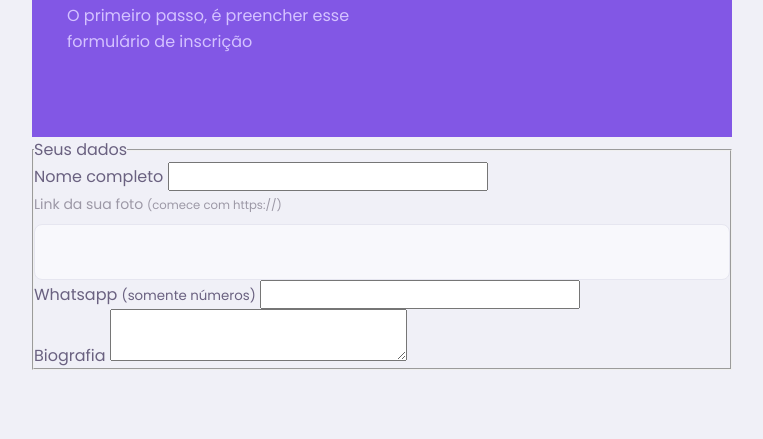
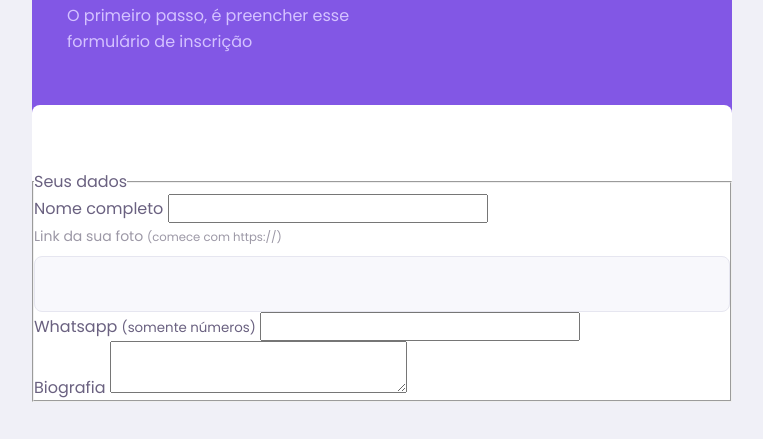
Before and after one commit to WINGLYst4rk/NextLevelWeek, a plain HTML site: page pages/give-classes.html in a window 1280 px wide. Shown: the part 203-642 px from the top of the page, without its empty margins (258-1021 px from the left). Drawn offline with Linux system fonts and the light colour scheme.

Commit message:
alteração do design dos formulários

```diff
--- a/styles/partials/page-give-classes.css
+++ b/styles/partials/page-give-classes.css
@@ -2,3 +2,12 @@
     width: 100vw;
     height: 100vh;
 }
+
+#page-give-classes main {
+    background: var(--color-box-base);
+    width: 100%;
+    max-width: 74rem;
+    border-radius: 0.8rem;
+    margin: -3.2rem auto 3.2rem;
+    padding-top: 6.4rem;
+}
```
